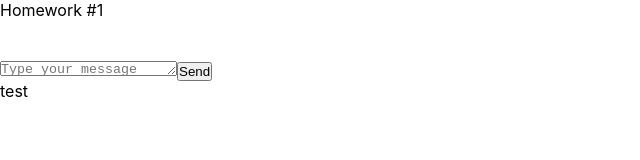
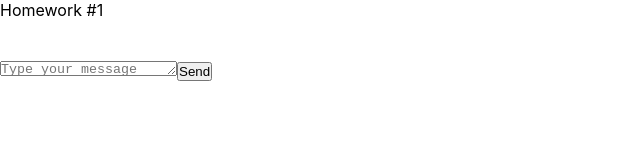
Before and after one commit to breznovic/homework, a React (Create React App) app: page / in a window 1280 px wide. Shown: the top 160 px of the page, without its empty margins (0-640 px from the left). Built offline with nearby package versions, Linux system fonts and the light colour scheme.

Commit message:
typization

```diff
--- a/src/s1-main/App.tsx
+++ b/src/s1-main/App.tsx
@@ -5,7 +5,6 @@ function App() {
   return (
     <div className={s.App}>
       <HW1 />
-      test
       {/*<HW2/>*/}
       {/*<HW3/>*/}
       {/*<HW4/>*/}
```
Also changed, not shown: src/s2-homeworks/hw01/HW1.tsx (+32 -21 lines).
